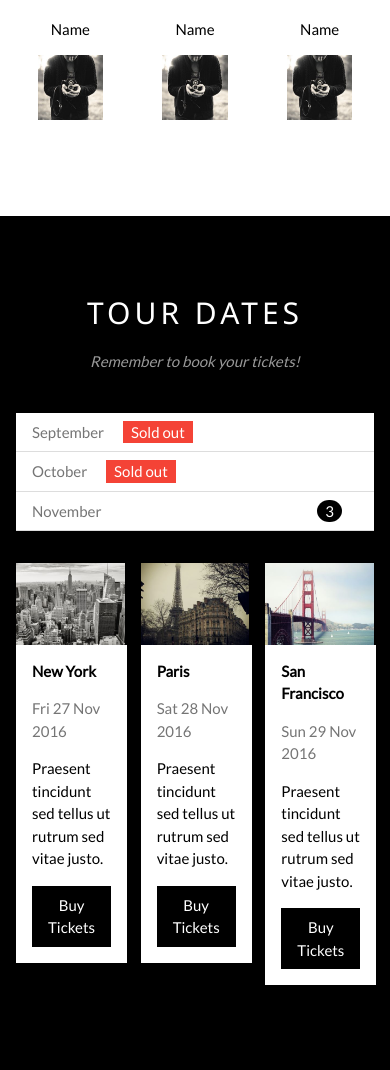
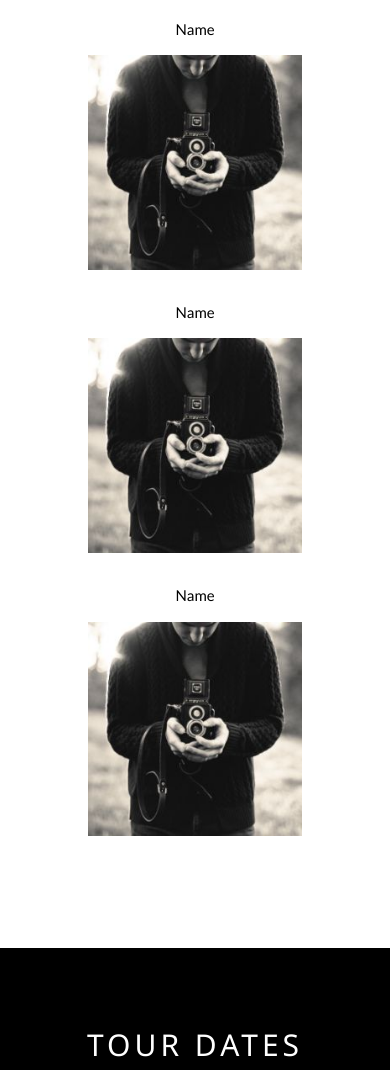
Before and after one commit to DuyVu5920/w3schools-The-Band, a plain HTML site: page index.html in a window 390 px wide. Shown: the part 778-1848 px from the top of the page. Drawn offline with Linux system fonts and the light colour scheme.

Commit message:
responsive

```diff
--- a/assets/style/style.css
+++ b/assets/style/style.css
@@ -409,6 +409,26 @@ input {
 }
 
 @media screen and (max-width: 600px) {
+	.colx2 {
+		width: 100%;
+	}
+
+	.colx3 {
+		width: 100%;
+	}
+
+	.member-img {
+		padding-bottom: 16px;
+	}
+
+	.concert-detail {
+		width: 100%;
+	}
+
+	.contact-detail {
+		margin-bottom: 16px;
+	}
+
 	#booking-modal .modal-container {
 		margin: 0 12px;
 		width: auto;
```
